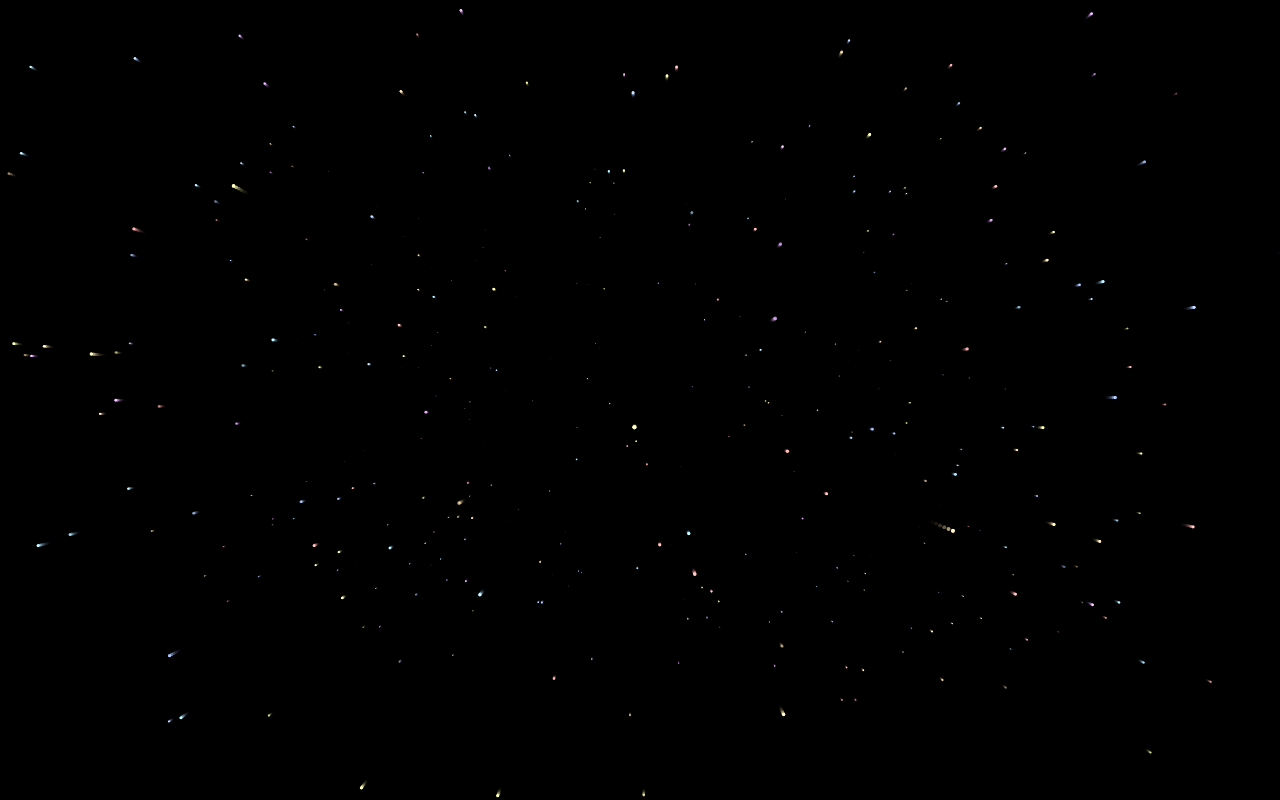
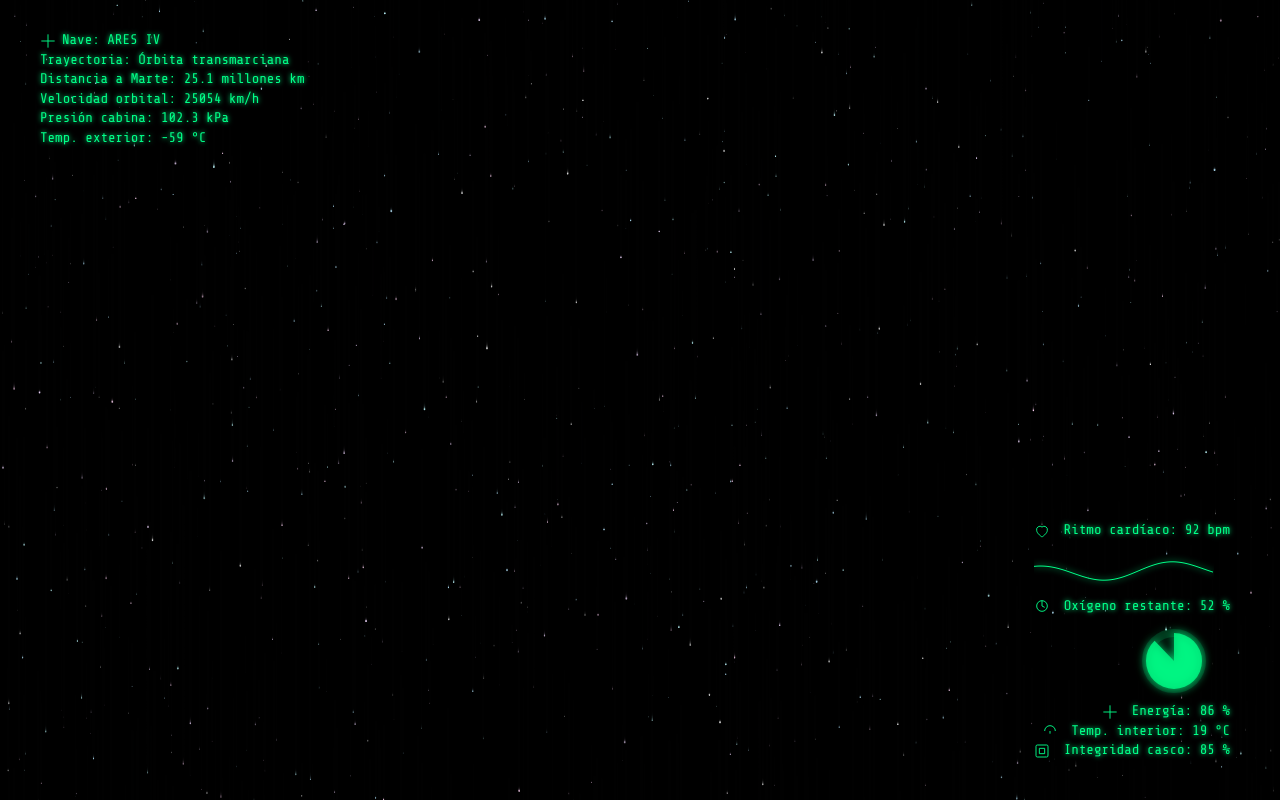
Before and after one commit to gabrielaiguess/mars404notfound, a plain HTML site: page index.html in a window 1280 px wide. Drawn offline with nearby package versions, Linux system fonts and the light colour scheme.

Commit message:
twinkle casi

```diff
--- a/assets/css/space.css
+++ b/assets/css/space.css
@@ -1,23 +1,53 @@
+@import url('https://fonts.googleapis.com/css2?family=Share+Tech+Mono&display=swap');
+
 html, body {
   margin: 0;
   height: 100%;
+  background: black;
+  font-family: "Share Tech Mono", monospace;
+  color: #00ff88;
   overflow: hidden;
-  background: black;
 }
 
-canvas {
+canvas#space {
   position: fixed;
   top: 0;
   left: 0;
   width: 100%;
   height: 100%;
-  display: block;
   background: radial-gradient(ellipse at center, #000 40%, #050510 100%);
-  filter: brightness(1.1) contrast(1.1);
+  z-index: 1;
 }
 
-/* animación base (opcional para futuros elementos de UI) */
-@keyframes twinkle {
-  0%, 100% { opacity: 0.85; }
-  50% { opacity: 1; }
+.hud {
+  position: fixed;
+  width: 100%;
+  height: 100%;
+  z-index: 10;
+  pointer-events: none;
 }
+
+.hud-section {
+  position: absolute;
+  font-size: 14px;
+  line-height: 1.4em;
+  text-shadow: 0 0 5px #00ff88;
+}
+
+/* POSICIONES */
+#navigation {
+  top: 30px;
+  left: 40px;
+}
+
+#vitals {
+  bottom: 40px;
+  right: 50px;
+  text-align: right;
+}
+
+/* GRÁFICOS */
+canvas.hud-chart {
+  display: block;
+  margin-top: 6px;
+}
--- a/index.html
+++ b/index.html
@@ -1,97 +1,224 @@
 <!DOCTYPE html>
-<html lang="en">
+<html lang="es">
 <head>
-  <meta charset="UTF-8">
+  <meta charset="UTF-8" />
   <meta name="viewport" content="width=device-width, initial-scale=1.0">
-  <title>Mars 404 Not Found</title>
-  <link rel="stylesheet" href="./assets/css/space.css">
+  <title>Mars HUD</title>
+  <link href="https://fonts.googleapis.com/css2?family=Share+Tech+Mono&display=swap" rel="stylesheet">
+
+  <style>
+    body {
+      margin: 0;
+      background: black;
+      font-family: "Share Tech Mono", monospace;
+      color: #00ff88;
+      overflow: hidden;
+    }
+
+    canvas#space {
+      position: fixed;
+      top: 0;
+      left: 0;
+      width: 100%;
+      height: 100%;
+      display: block;
+      background: radial-gradient(ellipse at center, #000 40%, #050510 100%);
+      z-index: 1;
+    }
+
+    .hud {
+      position: fixed;
+      top: 0;
+      left: 0;
+      width: 100%;
+      height: 100%;
+      pointer-events: none;
+      z-index: 10;
+    }
+
+    .hud-section {
+      position: absolute;
+      font-size: 14px;
+      line-height: 1.4em;
+      text-shadow: 0 0 5px #00ff88;
+    }
+
+    .hud-section svg {
+      width: 16px;
+      height: 16px;
+      stroke: #00ff88;
+      stroke-width: 1.4;
+      fill: none;
+      vertical-align: middle;
+      margin-right: 6px;
+    }
+
+    #navigation { top: 30px; left: 40px; }
+    #vitals { bottom: 40px; right: 50px; text-align: right; }
+
+    canvas.hud-chart {
+      display: block;
+      margin-top: 6px;
+    }
+  </style>
 </head>
+
 <body>
   <canvas id="space"></canvas>
 
+  <div class="hud">
+
+    <!-- 🛰️ SISTEMA DE NAVEGACIÓN -->
+    <div id="navigation" class="hud-section">
+      <div><svg viewBox="0 0 24 24"><path d="M12 2v20M2 12h20"/></svg>Nave: ARES IV</div>
+      <div>Trayectoria: Órbita transmarciana</div>
+      <div>Distancia a Marte: <span id="distance">-- km</span></div>
+      <div>Velocidad orbital: <span id="speed">-- km/h</span></div>
+      <div>Presión cabina: <span id="pressure">-- kPa</span></div>
+      <div>Temp. exterior: <span id="temp">-- °C</span></div>
+    </div>
+
+    <!-- ❤️ CONSTANTES VITALES Y SISTEMAS -->
+    <div id="vitals" class="hud-section">
+      <div><svg viewBox="0 0 24 24"><path d="M12 21s-8-5.33-8-10A5 5 0 0 1 12 6a5 5 0 0 1 8 5c0 4.67-8 10-8 10z"/></svg>
+        Ritmo cardíaco: <span id="heart">-- bpm</span></div>
+      <canvas id="heartChart" class="hud-chart" width="180" height="50"></canvas>
+
+      <div><svg viewBox="0 0 24 24"><circle cx="12" cy="12" r="8"/><path d="M12 4v8l4 2"/></svg>
+        Oxígeno restante: <span id="oxygen">-- %</span></div>
+      <canvas id="oxygenChart" class="hud-chart" width="180" height="80"></canvas>
+
+      <div><svg viewBox="0 0 24 24"><path d="M2 12h20"/><path d="M12 2v20"/></svg>
+        Energía: <span id="energy">-- %</span></div>
+      <div><svg viewBox="0 0 24 24"><path d="M4 12a8 8 0 0 1 16 0"/><path d="M12 12v4"/></svg>
+        Temp. interior: <span id="tempInt">-- °C</span></div>
+      <div><svg viewBox="0 0 24 24"><rect x="3" y="3" width="18" height="18" rx="2"/><path d="M8 8h8v8H8z"/></svg>
+        Integridad casco: <span id="hull">-- %</span></div>
+    </div>
+  </div>
+
+
+
+<!-- 🌌 FONDO ESTELAR REALISTA SIN CONDENSACIÓN NI TÚNEL -->
 <script>
   const canvas = document.getElementById("space");
   const ctx = canvas.getContext("2d");
+  let w = window.innerWidth, h = window.innerHeight;
+  canvas.width = w;
+  canvas.height = h;
 
-let width = window.innerWidth;
-let height = window.innerHeight;
-canvas.width = width;
-canvas.height = height;
+  const starCount = 1000;
+  const stars = Array.from({ length: starCount }, () => ({
+    x: Math.random() * w,
+    y: Math.random() * h,
+    z: Math.random() * 0.8 + 0.2, // profundidad base
+    speed: 0.2 + Math.random() * 0.8,
+    size: 0.3 + Math.random() * 0.7,
+    opacity: 0.3 + Math.random() * 0.7,
+    color: ["#ffffff", "#b8e8ff", "#ffd4f5", "#c0faff", "#f0d8ff"][Math.floor(Math.random() * 5)]
+  }));
 
-const numStars = 600;
-const stars = [];
+  function drawStars() {
+    ctx.fillStyle = "rgba(0, 0, 0, 0.4)";
+    ctx.fillRect(0, 0, w, h);
 
-function randomRange(min, max) {
-  return Math.random() * (max - min) + min;
+    for (const s of stars) {
+      s.y += s.speed * s.z; // 🌠 se mueven hacia abajo, simulando desplazamiento
+      if (s.y > h) {
+        s.y = 0;
+        s.x = Math.random() * w;
+        s.z = Math.random() * 0.8 + 0.2;
       }
 
-// Crear estrellas con distintos tonos
-for (let i = 0; i < numStars; i++) {
-  // Colores con ligeras variaciones
-  const hues = [0, 40, 60, 200, 220, 280]; // rojo, dorado, blanco cálido, azul claro, celeste, violeta
-  const hue = hues[Math.floor(Math.random() * hues.length)];
-
-  stars.push({
-    x: randomRange(-width, width),
-    y: randomRange(-height, height),
-    z: randomRange(0.1, width),
-    hue,
-    baseOpacity: Math.random() * 0.5 + 0.15,
-    twinkleSpeed: randomRange(0.001, 0.008),
-    twinklePhase: Math.random() * Math.PI * 2,
-  });
+      ctx.beginPath();
+      ctx.arc(s.x, s.y, s.size * s.z, 0, Math.PI * 2);
+      ctx.fillStyle = s.color;
+      ctx.globalAlpha = s.opacity;
+      ctx.fill();
+      ctx.globalAlpha = 1;
     }
 
-function draw() {
-  ctx.fillStyle = "rgba(0, 0, 0, 0.4)";
-  ctx.fillRect(0, 0, width, height);
-
-  for (let i = 0; i < numStars; i++) {
-    const s = stars[i];
-    s.z -= 1.2; // 🔹 velocidad más lenta y suave
-
-    // Si pasa del límite, vuelve atrás simulando flujo constante
-    if (s.z <= 1) {
-      s.x = randomRange(-width, width);
-      s.y = randomRange(-height, height);
-      s.z = width;
+    requestAnimationFrame(drawStars);
   }
 
-    const scale = 300 / s.z;
-    const x = width / 2 + s.x * scale;
-    const y = height / 2 + s.y * scale;
-    if (x < 0 || x >= width || y < 0 || y >= height) continue;
+  drawStars();
+</script>
 
-    // 🔹 tamaño un poco menor
-    const depthFactor = 1 - s.z / width;
-    const size = Math.max(0.2, depthFactor * 2.2);
 
-    // 🔹 titileo
-    s.twinklePhase += s.twinkleSpeed;
-    const twinkle = 0.6 + Math.sin(s.twinklePhase) * 0.4;
 
-    // 🔹 opacidad según distancia (más cerca → más visible)
-    const opacity = Math.min(1, s.baseOpacity + depthFactor * 1.4 * twinkle);
+  <!-- 💚 HUD DINÁMICO -->
+  <script>
+    const rand = (min,max)=>Math.random()*(max-min)+min;
+    const upd = ()=> {
+      document.getElementById('heart').textContent = Math.floor(rand(60,95)) + " bpm";
+      document.getElementById('oxygen').textContent = Math.floor(rand(40,100)) + " %";
+      document.getElementById('speed').textContent = Math.floor(rand(25000,42000)) + " km/h";
+      document.getElementById('distance').textContent = (rand(3.2,65.8).toFixed(1)) + " millones km";
+      document.getElementById('pressure').textContent = rand(97,103).toFixed(1) + " kPa";
+      document.getElementById('temp').textContent = Math.floor(rand(-150,-30)) + " °C";
+      document.getElementById('energy').textContent = Math.floor(rand(60,100)) + " %";
+      document.getElementById('tempInt').textContent = Math.floor(rand(18,23)) + " °C";
+      document.getElementById('hull').textContent = Math.floor(rand(85,100)) + " %";
+    };
+    setInterval(upd, 4000); upd();
 
-    // 🔹 color con matiz según hue
-    ctx.fillStyle = `hsla(${s.hue}, 100%, 85%, ${opacity})`;
+    // ==== Ritmo cardíaco: onda ====
+    function waveChart(id, speed = 1.2){
+      const c=document.getElementById(id), ctx=c.getContext('2d');
+      let t=0;
+      function anim(){
+        ctx.clearRect(0,0,c.width,c.height);
+        ctx.beginPath();
+        for(let x=0;x<c.width;x++){
+          let y=c.height/2 + Math.sin((x+t)/20)*7 + Math.cos((x+t)/40)*3;
+          x===0?ctx.moveTo(x,y):ctx.lineTo(x,y);
+        }
+        ctx.strokeStyle="#00ff88";
+        ctx.shadowBlur=6;
+        ctx.shadowColor="#00ff88";
+        ctx.stroke();
+        t+=speed;
+        requestAnimationFrame(anim);
+      } anim();
+    }
+
+    // ==== Oxígeno: gráfico tipo tarta ====
+    function oxygenPieChart(id) {
+      const c = document.getElementById(id), ctx = c.getContext("2d");
+      let oxygen = 100;
+      function anim(){
+        ctx.clearRect(0,0,c.width,c.height);
+        const cx = c.width - 40;
+        const cy = c.height / 2;
+        const r = 28;
+        const end = (oxygen / 100) * Math.PI * 2;
 
         ctx.beginPath();
-    ctx.arc(x, y, size, 0, Math.PI * 2);
+        ctx.arc(cx, cy, r, 0, Math.PI*2);
+        ctx.strokeStyle = "rgba(0,255,136,0.15)";
+        ctx.lineWidth = 8;
+        ctx.stroke();
+
+        ctx.beginPath();
+        ctx.moveTo(cx, cy);
+        ctx.arc(cx, cy, r, -Math.PI/2, end - Math.PI/2);
+        ctx.closePath();
+        ctx.fillStyle = "#00ff88";
+        ctx.globalAlpha = 0.8;
+        ctx.shadowBlur = 10;
+        ctx.shadowColor = "#00ff88";
         ctx.fill();
+        ctx.globalAlpha = 1;
+
+        oxygen -= Math.random() * 0.08;
+        if (oxygen <= 5) oxygen = 100;
+        requestAnimationFrame(anim);
+      }
+      anim();
     }
 
-  requestAnimationFrame(draw);
-}
-
-window.onload = draw;
-
-window.addEventListener("resize", () => {
-  width = canvas.width = window.innerWidth;
-  height = canvas.height = window.innerHeight;
-});
-
-
+    waveChart("heartChart", 0.7);
+    oxygenPieChart("oxygenChart");
   </script>
 </body>
 </html>
```
Lines whose indentation alone changed are shown as unchanged.
